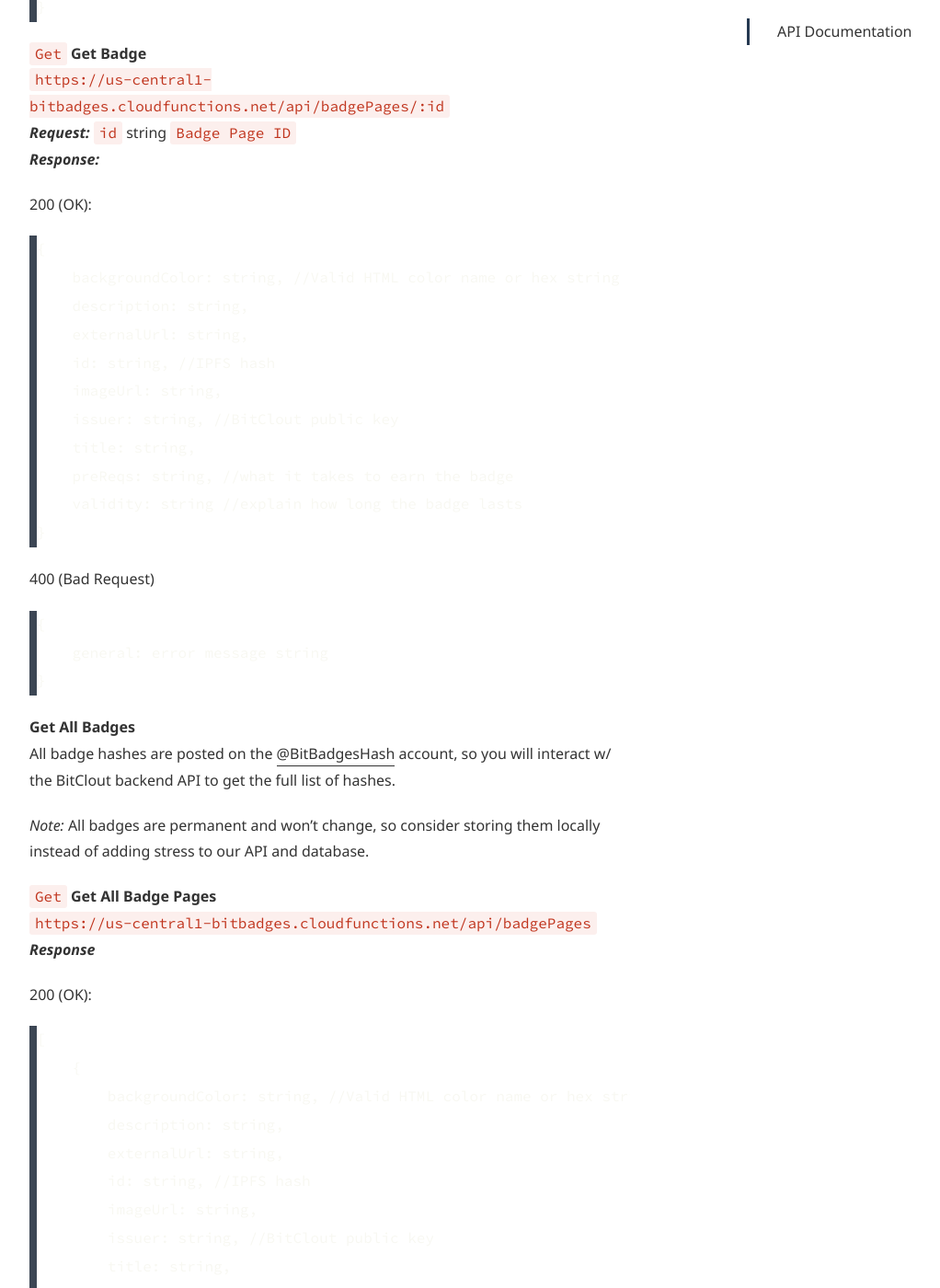
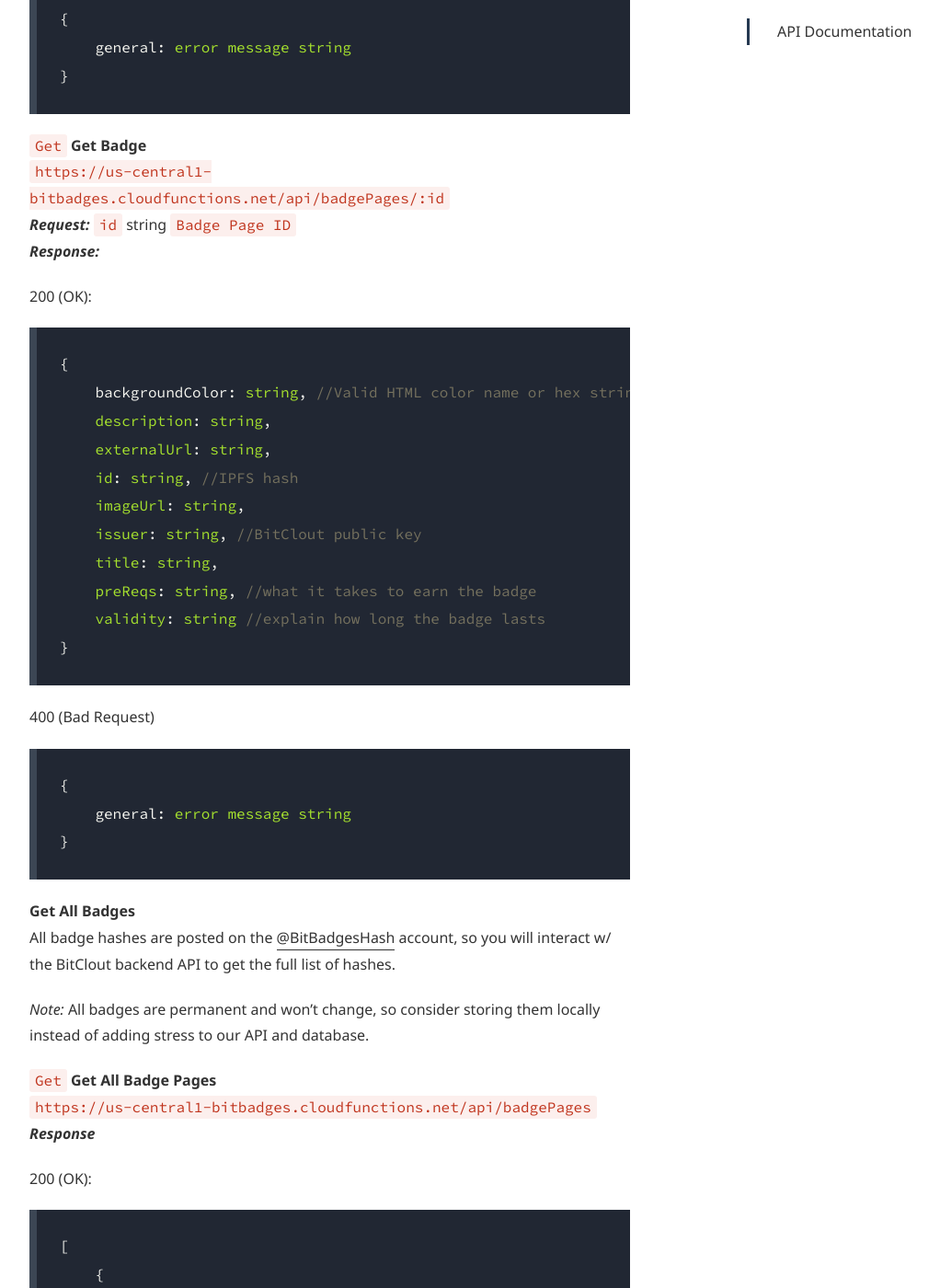
Before and after one commit to BitBadges/bitbadges.github.io, a Jekyll site: the page built from api.md, in a window 1280 px wide and 1400 px high, scrolled down 1489 px. Shown: the whole window at 92% size, without its empty margins (38-1060 px from the left). Built offline with Jekyll 4.4.1, drawn with Linux system fonts in a browser that asks for light colours; some web fonts are replaced; some of the changed text lies outside the part shown.

Commit message:
Update api.md

````diff
--- a/api.md
+++ b/api.md
@@ -36,7 +36,7 @@ Gets all the user's data
 ***Request:*** `id` string `BitClout Username`
 ***Response:***
 > 200 (OK):
-```JavaScript
+```javascript
 {
     badgesIssued: [string],
     badgesReceived: [string],
@@ -51,7 +51,7 @@ Gets all the user's data
 }
 ```
 > 400 (Bad Request)
-```JavaScript
+```javascript
 {
     general: error message string
 }
@@ -62,7 +62,7 @@ Gets all the user's data
 ***Request:*** `id` string `Badge Page ID`
 ***Response:***
 > 200 (OK):
-```JavaScript
+```javascript
 {
     backgroundColor: string, //Valid HTML color name or hex string
     description: string,
@@ -76,7 +76,7 @@ Gets all the user's data
 }
 ```
 > 400 (Bad Request)
-```JavaScript
+```javascript
 {
     general: error message string
 }
@@ -91,7 +91,7 @@ All badge hashes are posted on the [@BitBadgesHash](https://bitclout.com/u/BitBa
 `https://us-central1-bitbadges.cloudfunctions.net/api/badgePages`
 ***Response***
 > 200 (OK):
-```JavaScript
+```javascript
 [
     {
         backgroundColor: string, //Valid HTML color name or hex string
@@ -113,7 +113,7 @@ Gets a user's profile data from the BitClout chain by specifying the public key.
 ***Request:*** `publicKey` string `BitClout public key`
 ***Response***
 > 200 (OK):
-```JavaScript
+```javascript
 {
     Profile: {
         Username: string,
@@ -128,7 +128,7 @@ Gets a user's profile data from the BitClout chain by specifying the public key.
 ***Request:*** `username` string `username for the user`
 ***Response***
 > 200 (OK):
-```JavaScript
+```javascript
 {
     Profile: {
         Username: string,
````
